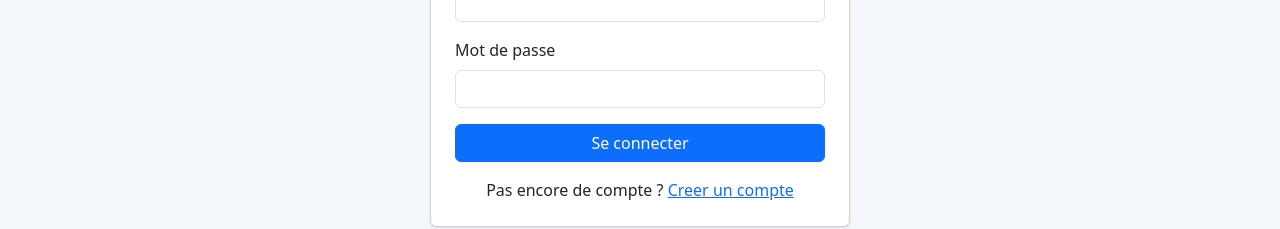
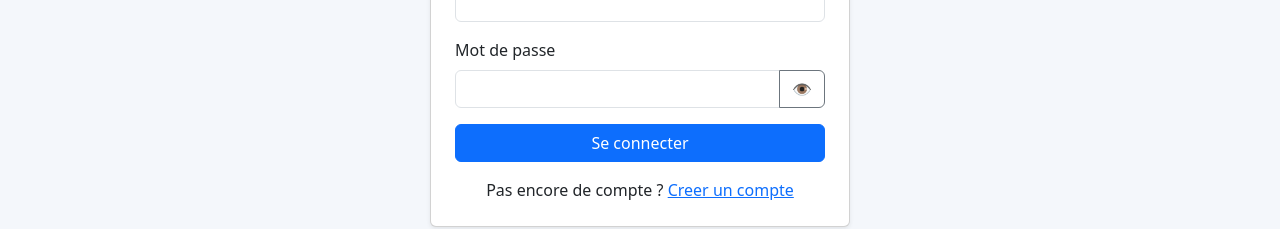
Before and after one commit to Bnfs/mgp-app, a React (Vite) app: page /connexion in a window 1280 px wide. Shown: the part 319-548 px from the top of the page. Built offline with nearby package versions, Linux system fonts and the light colour scheme; no server answers.

Commit message:
Bouton oeil pour afficher/masquer le mot de passe (connexion + inscription)

```diff
--- a/src/pages/Login.jsx
+++ b/src/pages/Login.jsx
@@ -8,6 +8,7 @@ export default function Login() {
   const navigate = useNavigate()
   const [email, setEmail] = useState('')
   const [password, setPassword] = useState('')
+  const [showPwd, setShowPwd] = useState(false)
   const [error, setError] = useState('')
   const [loading, setLoading] = useState(false)
 
@@ -47,14 +48,25 @@ export default function Login() {
             </div>
             <div className="mb-3">
               <label className="form-label">Mot de passe</label>
+              <div className="input-group">
                 <input
-                type="password"
+                  type={showPwd ? 'text' : 'password'}
                   className="form-control"
                   value={password}
                   onChange={(e) => setPassword(e.target.value)}
                   required
                   autoComplete="current-password"
                 />
+                <button
+                  type="button"
+                  className="btn btn-outline-secondary"
+                  onClick={() => setShowPwd((v) => !v)}
+                  title={showPwd ? 'Masquer le mot de passe' : 'Afficher le mot de passe'}
+                  aria-label={showPwd ? 'Masquer le mot de passe' : 'Afficher le mot de passe'}
+                >
+                  {showPwd ? '🙈' : '👁️'}
+                </button>
+              </div>
             </div>
             <button
               type="submit"
--- a/src/pages/Register.jsx
+++ b/src/pages/Register.jsx
@@ -8,6 +8,7 @@ export default function Register() {
   const navigate = useNavigate()
   const [email, setEmail] = useState('')
   const [password, setPassword] = useState('')
+  const [showPwd, setShowPwd] = useState(false)
   const [error, setError] = useState('')
   const [message, setMessage] = useState('')
   const [loading, setLoading] = useState(false)
@@ -61,14 +62,25 @@ export default function Register() {
             </div>
             <div className="mb-3">
               <label className="form-label">Mot de passe</label>
+              <div className="input-group">
                 <input
-                type="password"
+                  type={showPwd ? 'text' : 'password'}
                   className="form-control"
                   value={password}
                   onChange={(e) => setPassword(e.target.value)}
                   required
                   autoComplete="new-password"
                 />
+                <button
+                  type="button"
+                  className="btn btn-outline-secondary"
+                  onClick={() => setShowPwd((v) => !v)}
+                  title={showPwd ? 'Masquer le mot de passe' : 'Afficher le mot de passe'}
+                  aria-label={showPwd ? 'Masquer le mot de passe' : 'Afficher le mot de passe'}
+                >
+                  {showPwd ? '🙈' : '👁️'}
+                </button>
+              </div>
               <div className="form-text">Au moins 6 caracteres.</div>
             </div>
             <button
```
Lines whose indentation alone changed are shown as unchanged.
